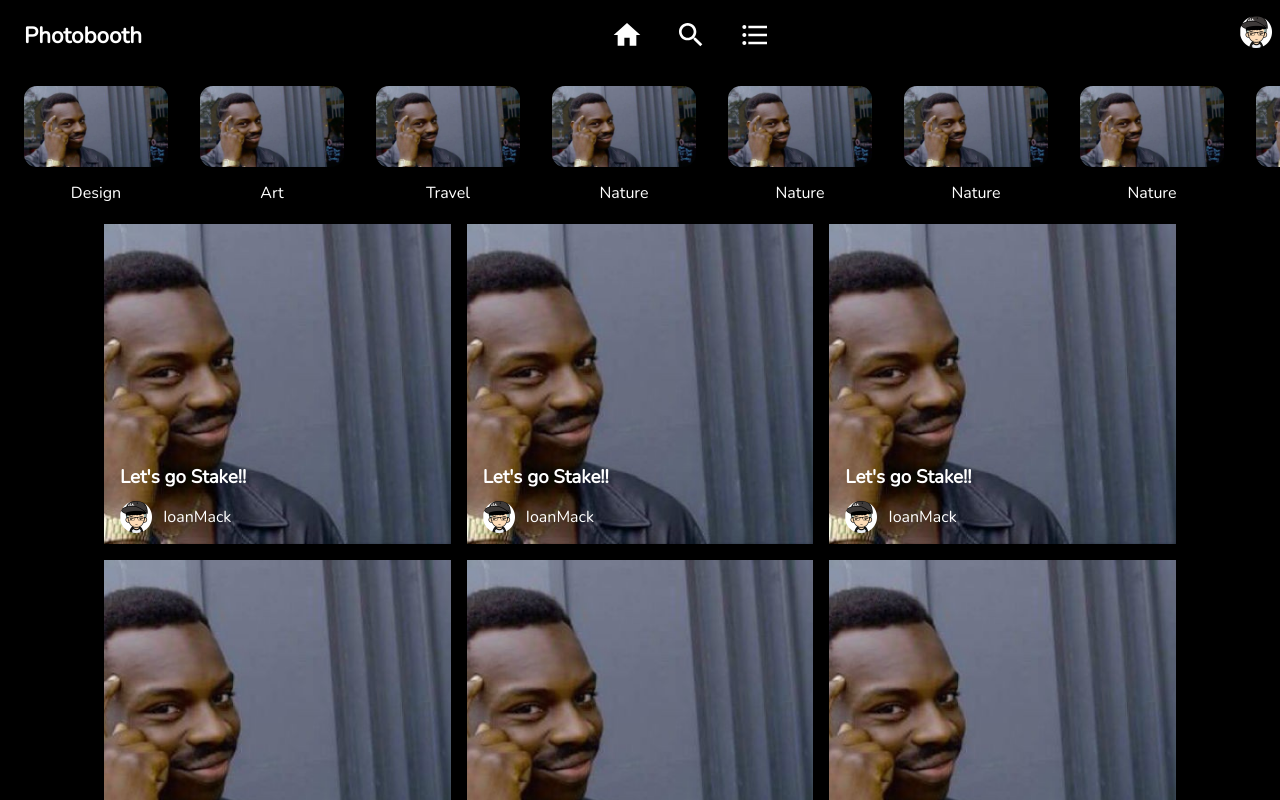
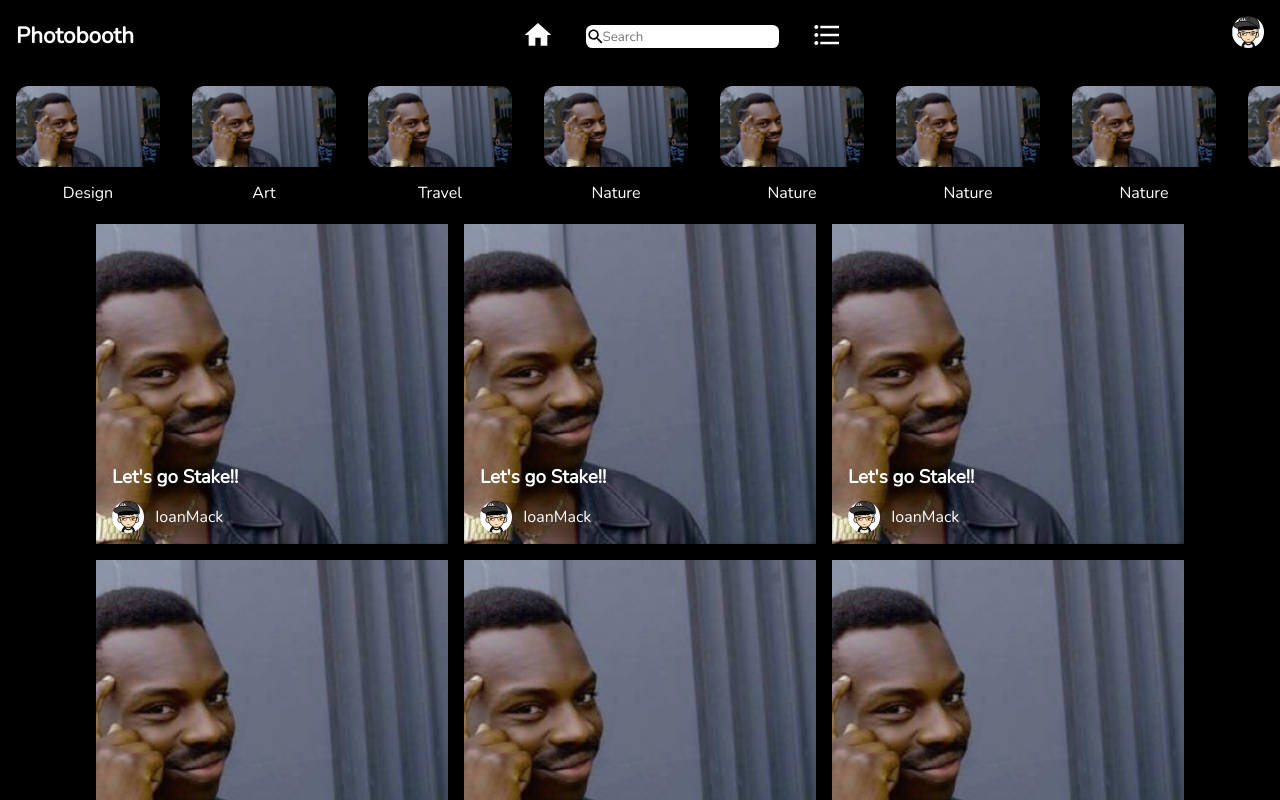
Before and after one commit to pramish/PhotoBooth, a React (Create React App) app in the folder frontend/: page /home in a window 1280 px wide. Shown: the top 800 px of the page. Built offline with nearby package versions, Linux system fonts and the light colour scheme; a web font is replaced by a local one.

Commit message:
Navbar Search button remove and static search input in navbar

```diff
--- a/frontend/src/app/common/Navbar.jsx
+++ b/frontend/src/app/common/Navbar.jsx
@@ -15,8 +15,10 @@ const Navbar = ({ onClickHandler }) => {
       <h4>Photobooth</h4>
       <div className="navbtns">
         <MdHome color="white" size="2rem" />
-        <div className="searchbar">{searchClick ? <SearchBar /> : ""}</div>
-        <MdSearch color="white" size="2rem" onClick={toggleSearchBar} />
+        {/* <div className="searchbar">{searchClick ? <SearchBar /> : ""}</div>
+        <MdSearch color="white" size="2rem" onClick={toggleSearchBar} /> */}
+        <SearchBar />
+
         <MdFormatListBulleted color="white" size="2rem" />
       </div>
       <div>
--- a/frontend/src/app/common/SearchBar.jsx
+++ b/frontend/src/app/common/SearchBar.jsx
@@ -1,9 +1,13 @@
 import React from "react";
 import styled from "styled-components";
-import { IoIosSearch } from "react-icons/io";
+import { MdSearch } from "react-icons/md";
 
 const SearchBar = () => (
   <Container>
+    <MdSearch
+      size="1.2rem"
+      style={{ position: "absolute", color: "black", top: "27px" }}
+    />
     <input placeholder="Search" />
   </Container>
 );
@@ -21,4 +25,7 @@ const Container = styled.div`
     height: 1.3rem;
     padding-left: 1rem;
   }
+  svg {
+    fill: black;
+  }
 `;
--- a/frontend/src/index.css
+++ b/frontend/src/index.css
@@ -4,4 +4,6 @@
 }
 body {
   background-color: black;
+  margin: 0;
+  padding: 0;
 }
```
